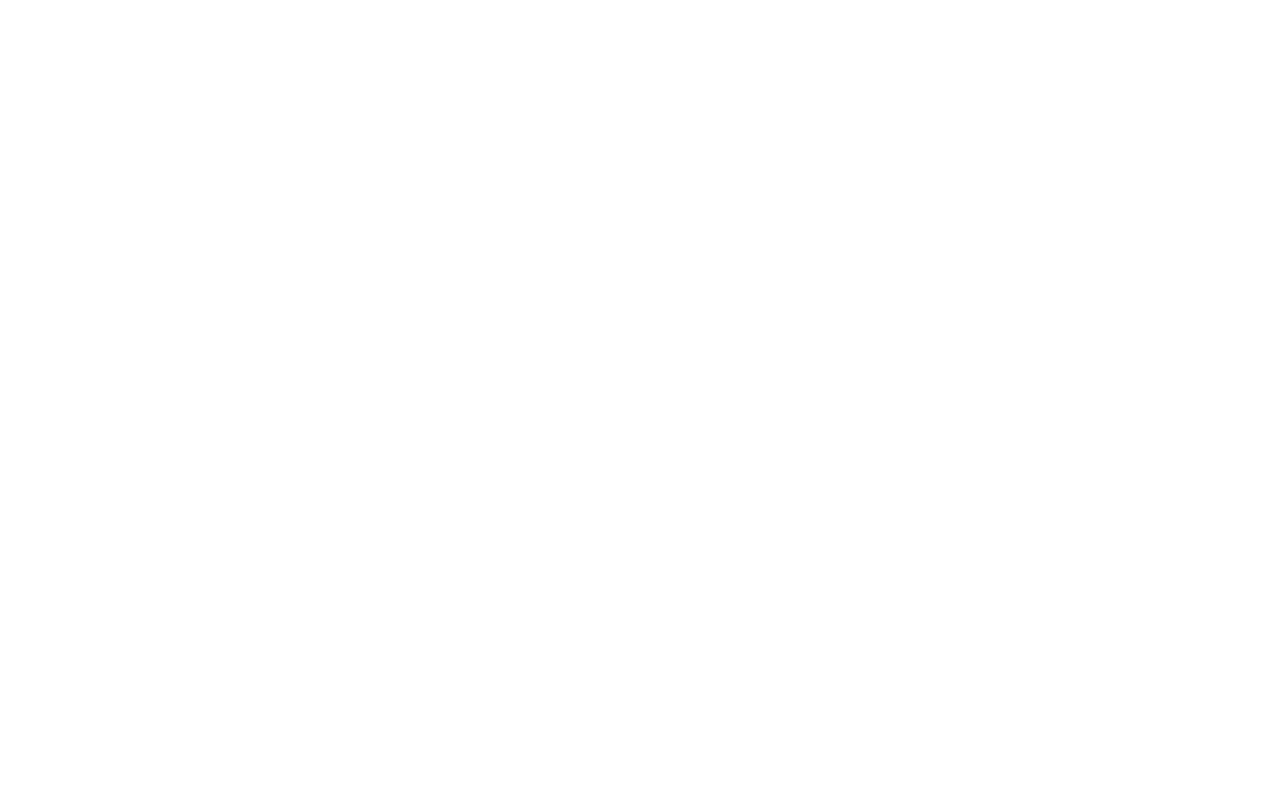
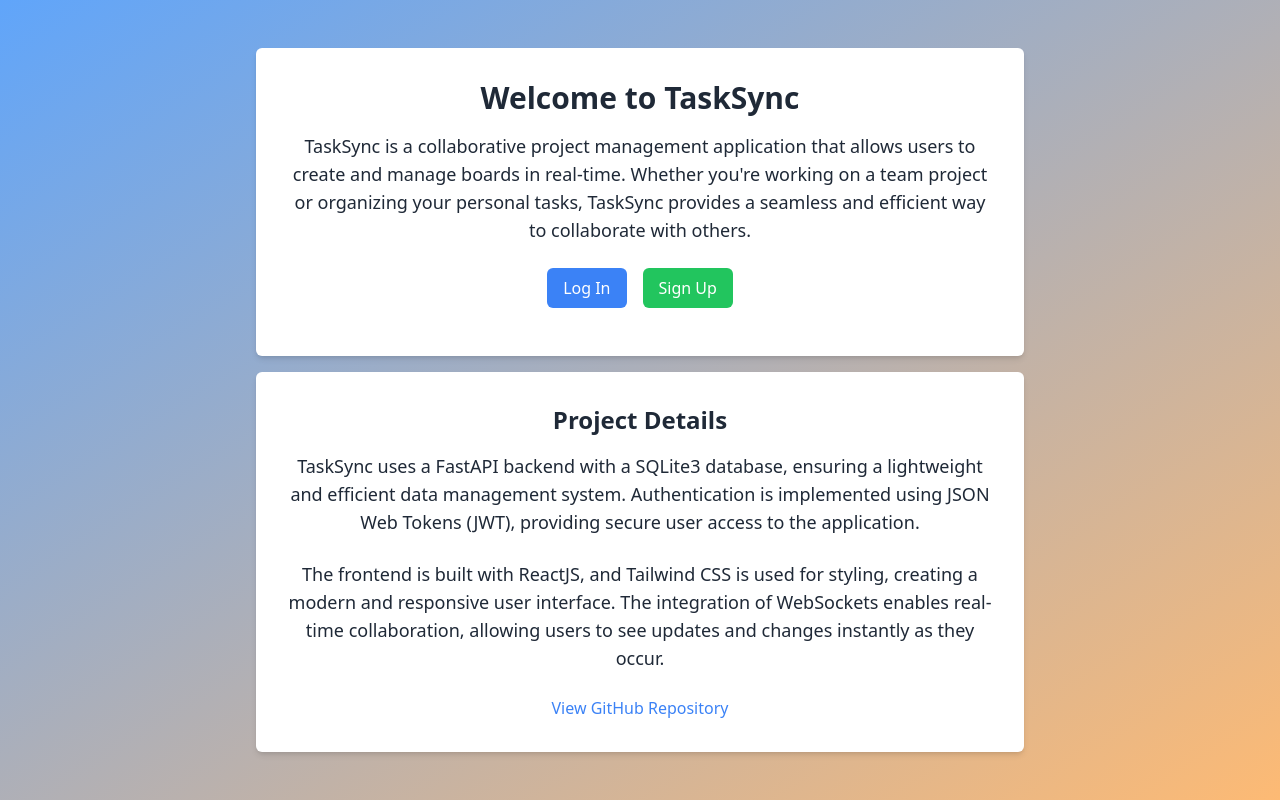
Before and after one commit to Jayk5/task-sync-board, a React (Vite) app in the folder ui/: page / in a window 1280 px wide. Before the commit this address had no page. Built offline with nearby package versions, Linux system fonts and the light colour scheme.

Commit message:
feat: add home page

```diff
--- a/ui/src/App.jsx
+++ b/ui/src/App.jsx
@@ -6,6 +6,7 @@
 import Register from './components/register'
 import User from './components/user'
 import Board from './components/board'
+import Home from './components/home'
 import UserContext from './contexts/userContext'
 
 function App() {
@@ -51,6 +52,7 @@
             <Route path="/register" element={<Register />} />
             <Route path="/user" element={<User />} />
             <Route path="/boards/:id" element={<Board />} />
+            <Route path="/" element={<Home />} />
           </Routes>
         </Router>
       </UserContext.Provider>
--- /dev/null
+++ b/ui/src/components/home.jsx
@@ -0,0 +1,53 @@
+import { useContext } from 'react';
+import { Link } from 'react-router-dom';
+import UserContext from '../contexts/userContext';
+
+export default function Home() {
+  const { isLogged } = useContext(UserContext);
+
+  return (
+    <div className="flex flex-col items-center justify-center min-h-screen bg-gradient-to-br from-blue-400 to-orange-300 text-gray-800">
+      <div className="bg-white p-8 rounded-md shadow-md mb-4 mt-4 w-full md:w-3/4 lg:w-2/3 xl:w-3/5 text-center">
+        <h1 className="text-3xl font-semibold mb-4">Welcome to TaskSync</h1>
+        <p className="text-lg mb-6">
+          TaskSync is a collaborative project management application that allows users to create and manage boards in real-time. Whether you're working on a team project or organizing your personal tasks, TaskSync provides a seamless and efficient way to collaborate with others.
+        </p>
+        {isLogged ? (
+          <div className="flex justify-center mb-4">
+            <Link to="/user" className="bg-blue-500 text-white px-4 py-2 rounded-md hover:bg-blue-600 mr-4">
+              Go to User Dashboard
+            </Link>
+          </div>
+        ) : (
+          <div className="flex justify-center mb-4">
+            <Link to="/login" className="bg-blue-500 text-white px-4 py-2 rounded-md hover:bg-blue-600 mr-4">
+              Log In
+            </Link>
+            <Link to="/register" className="bg-green-500 text-white px-4 py-2 rounded-md hover:bg-green-600">
+              Sign Up
+            </Link>
+          </div>
+        )}
+      </div>
+
+      {/* Project Details Box */}
+      <div className="bg-white p-8 rounded-md shadow-md mb-4 w-full md:w-3/4 lg:w-2/3 xl:w-3/5 text-center">
+        <h2 className="text-2xl font-semibold mb-4">Project Details</h2>
+        <p className="text-lg mb-6">
+          TaskSync uses a FastAPI backend with a SQLite3 database, ensuring a lightweight and efficient data management system. Authentication is implemented using JSON Web Tokens (JWT), providing secure user access to the application.
+        </p>
+        <p className="text-lg mb-6">
+          The frontend is built with ReactJS, and Tailwind CSS is used for styling, creating a modern and responsive user interface. The integration of WebSockets enables real-time collaboration, allowing users to see updates and changes instantly as they occur.
+        </p>
+        <a
+          href="https://github.com/your-username/your-repo"
+          target="_blank"
+          rel="noopener noreferrer"
+          className="text-blue-500 hover:underline"
+        >
+          View GitHub Repository
+        </a>
+      </div>
+    </div>
+  );
+}
--- a/ui/src/components/user.jsx
+++ b/ui/src/components/user.jsx
@@ -36,7 +36,7 @@
   const logoutHandler = () => {
     localStorage.removeItem("token");
     setIsLogged(false);
-    navigate("/login");
+    navigate("/");
   };
 
   const handleNewBoardNameChange = (event) => {
```
